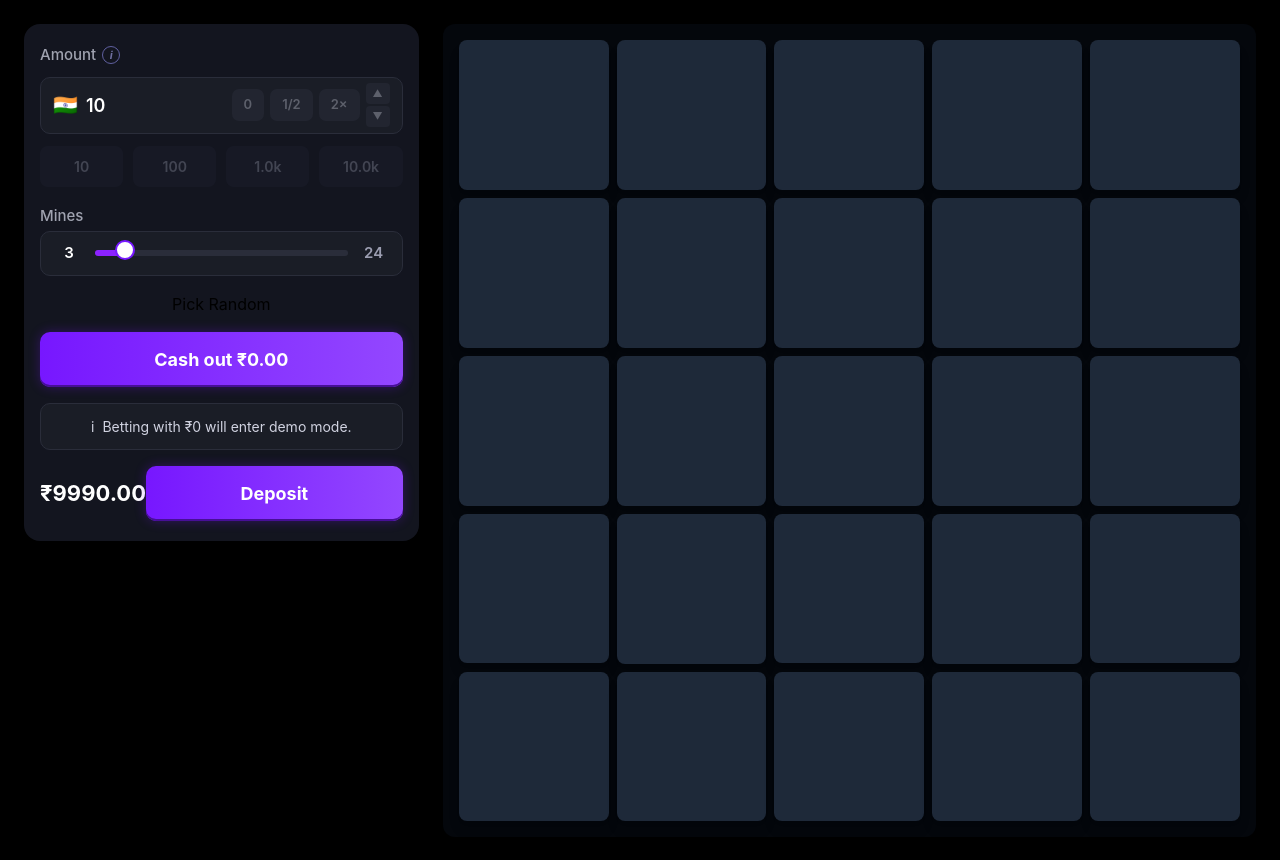
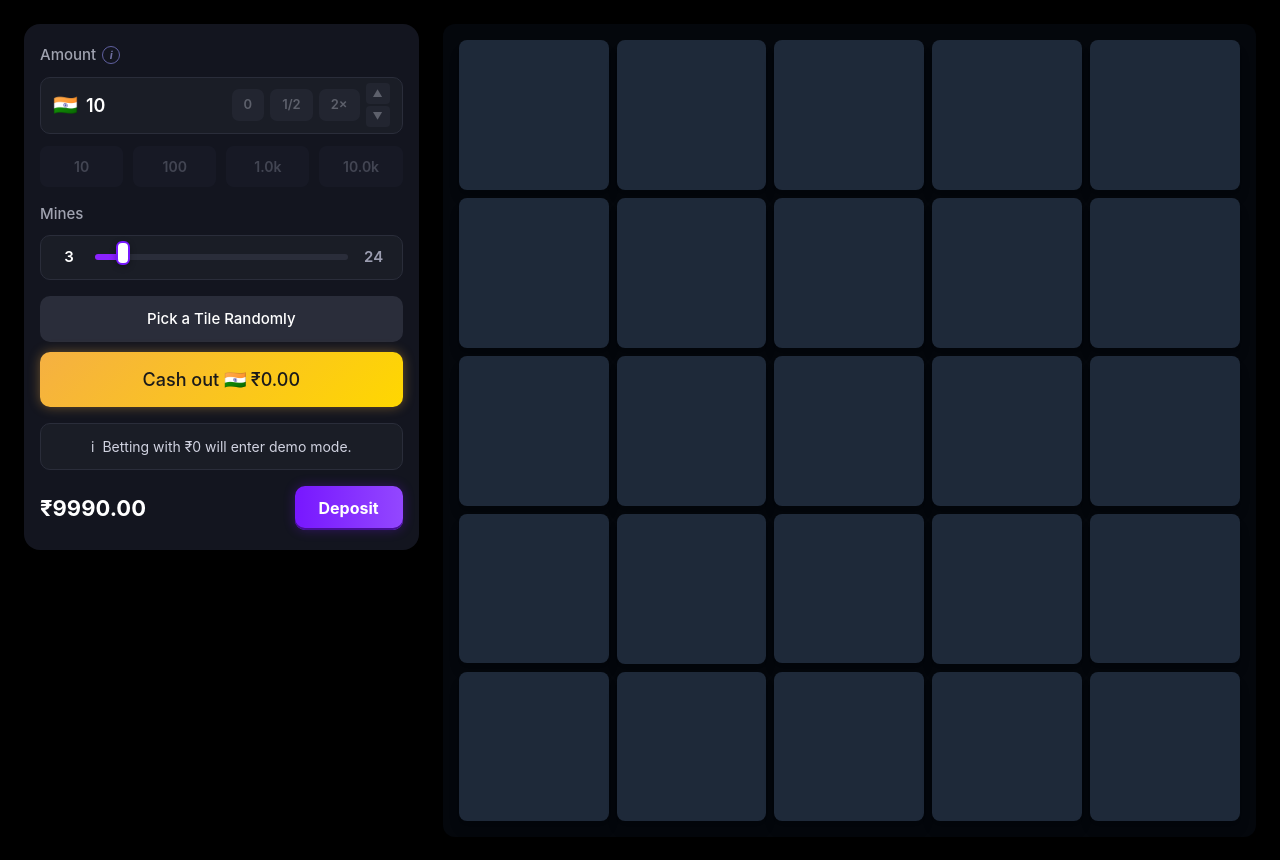
Before and after one commit to faisalnaeem7668/mines-game, a React (Vite) app: page / in a window 1280 px wide. Both pictures are taken after a click on the button "Bet". Built offline with nearby package versions, Linux system fonts and the light colour scheme.

Commit message:
Removed game status and button ui fix

```diff
--- a/src/components/Controls.jsx
+++ b/src/components/Controls.jsx
@@ -33,7 +33,7 @@ const Controls = ({
 
   const handleGameStart = () => {
     onStartGame(minesCount, betAmount);
-    setShowMinMax(false); // hide slider
+    setShowMinMax(false);
   };
 
   return (
@@ -46,7 +46,6 @@ const Controls = ({
 
       <div className="controls-container">
 
-        {/* Amount */}
         <div>
           <div className="amount-label">
             <label className="amount-label-text">Amount</label>
@@ -94,11 +93,9 @@ const Controls = ({
             </div>
           </div>
 
-          {/* ✅ Bet Slider (appears only after arrow click) */}
           {showMinMax && (
             <div className="bet-slider-container">
               <span className="bet-slider-label">Min</span>
-
               <input
                 type="range"
                 min={0}
@@ -108,14 +105,9 @@ const Controls = ({
                 onChange={(e) => handleBetChange(Number(e.target.value))}
                 className="bet-slider"
                 style={{
-                  background: `linear-gradient(
-                    90deg,
-                    #8b22ff ${betSliderProgress}%,
-                    #2a2d3a ${betSliderProgress}%
-                  )`
+                  background: `linear-gradient(90deg, #8b22ff ${betSliderProgress}%, #2a2d3a ${betSliderProgress}%)`
                 }}
               />
-
               <span className="bet-slider-label">Max</span>
             </div>
           )}
@@ -134,13 +126,11 @@ const Controls = ({
           </div>
         </div>
 
-        {/* Mines */}
         <div>
-          <label className="amount-label-text" style={{ marginBottom: 10 }}>Mines</label>
+          <label className="amount-label-text" style={{ marginBottom: 10, display: 'block' }}>Mines</label>
 
           <div className="slider-container">
             <span className="slider-min-label">{minesCount}</span>
-
             <input
               type="range"
               min={MIN_MINES}
@@ -150,60 +140,41 @@ const Controls = ({
               disabled={gameStarted}
               className="mines-slider"
               style={{
-                background: `linear-gradient(
-                  90deg,
-                  #8b22ff ${minesSliderProgress}%,
-                  #2a2d3a ${minesSliderProgress}%
-                )`
+                background: `linear-gradient(90deg, #8b22ff ${minesSliderProgress}%, #2a2d3a ${minesSliderProgress}%)`
               }}
             />
-
             <span className="slider-max-label">{MAX_MINES}</span>
           </div>
         </div>
 
-        {/* Bet Button */}
         {!gameStarted && (
-          <button
-            onClick={handleGameStart}
-            className="gradient-btn"
-            disabled={betAmount > balance}
-          >
+          <button onClick={handleGameStart} className="gradient-btn" disabled={betAmount > balance}>
             Bet
           </button>
         )}
 
-        {/* Game Buttons */}
         {gameStarted && (
-          <>
-            <button onClick={onRandomPick} disabled={!gameActive}>
-              Pick Random
+          <div className="game-buttons-container">
+            <button onClick={onRandomPick} disabled={!gameActive} className="random-pick-btn">
+              Pick a Tile Randomly
             </button>
-
-            <button
-              onClick={onCashOut}
-              disabled={!gameActive}
-              className="gradient-btn"
-            >
-              Cash out ₹{cashoutAmount.toFixed(2)}
+            <button onClick={onCashOut} disabled={!gameActive} className="gradient-btn cashout-btn">
+              Cash out 🇮🇳 ₹{cashoutAmount.toFixed(2)}
             </button>
-          </>
+          </div>
         )}
 
-        {/* Notice */}
         <div className="demo-notice">
           <div className="info-icon">i</div>
           <span>Betting with ₹0 will enter demo mode.</span>
         </div>
 
-        {/* Balance */}
         <div className="balance-row">
           <span>₹{balance.toFixed(2)}</span>
-          <button onClick={() => setShowDepositModal(true)} className="gradient-btn">
+          <button onClick={() => setShowDepositModal(true)} className="gradient-btn deposit-btn">
             Deposit
           </button>
         </div>
-
       </div>
     </>
   );
--- a/src/index.css
+++ b/src/index.css
@@ -2,9 +2,6 @@
 
 @layer components {
 
-  /* =======================
-     CONTAINER
-  ======================= */
   .controls-container {
     background: #13151f;
     border-radius: 16px;
@@ -18,13 +15,10 @@
     box-sizing: border-box;
   }
 
-  .controls-container > div {
+  .controls-container>div {
     width: 100%;
   }
 
-  /* =======================
-     GRADIENT BUTTON
-  ======================= */
   .gradient-btn {
     width: 100%;
     padding: 14px 0;
@@ -51,9 +45,6 @@
     cursor: not-allowed;
   }
 
-  /* =======================
-     AMOUNT SECTION
-  ======================= */
   .amount-label {
     display: flex;
     align-items: center;
@@ -138,9 +129,6 @@
     cursor: not-allowed;
   }
 
-  /* =======================
-     ARROW BUTTONS
-  ======================= */
   .arrow-btn-group {
     display: flex;
     flex-direction: column;
@@ -166,9 +154,6 @@
     opacity: 0.5;
   }
 
-  /* =======================
-     PRESET BUTTONS
-  ======================= */
   .preset-grid {
     display: grid;
     grid-template-columns: repeat(4, 1fr);
@@ -205,9 +190,6 @@
     cursor: not-allowed;
   }
 
-  /* =======================
-     BET SLIDER
-  ======================= */
   .bet-slider-container {
     background: #1a1d26;
     border-radius: 10px;
@@ -247,13 +229,10 @@
     border-radius: 50%;
     background: white;
     border: 2px solid #7717ff;
-    box-shadow: 0 2px 8px rgba(0,0,0,0.3);
+    box-shadow: 0 2px 8px rgba(0, 0, 0, 0.3);
     margin-top: -6px;
   }
 
-  /* =======================
-     MINES SLIDER
-  ======================= */
   .slider-container {
     background: #1a1d26;
     border-radius: 10px;
@@ -296,12 +275,14 @@
     flex-shrink: 0;
   }
 
-  .slider-min-label { color: white; }
-  .slider-max-label { color: #9b9db0; }
+  .slider-min-label {
+    color: white;
+  }
 
-  /* =======================
-     NOTICE
-  ======================= */
+  .slider-max-label {
+    color: #9b9db0;
+  }
+
   .demo-notice {
     display: flex;
     align-items: center;
@@ -317,9 +298,6 @@
     font-size: 14px;
   }
 
-  /* =======================
-     BALANCE
-  ======================= */
   .balance-row {
     display: flex;
     justify-content: space-between;
@@ -330,9 +308,6 @@
     font-weight: 700;
   }
 
-  /* =======================
-     STATUS
-  ======================= */
   .game-status-lost {
     text-align: center;
     color: #ef4444;
@@ -344,4 +319,94 @@
     color: #22c55e;
     font-weight: 600;
   }
+
+  .bet-slider::-webkit-slider-thumb,
+  .mines-slider::-webkit-slider-thumb {
+    -webkit-appearance: none;
+    width: 14px;
+    height: 24px;
+    border-radius: 6px;
+    /* rounded corners */
+    background: white;
+    border: 2px solid #7717ff;
+    box-shadow: 0 2px 6px rgba(0, 0, 0, 0.3);
+    margin-top: -9px;
+    cursor: pointer;
+  }
+
+  .bet-slider::-moz-range-thumb,
+  .mines-slider::-moz-range-thumb {
+    width: 14px;
+    height: 24px;
+    border-radius: 6px;
+    background: white;
+    border: 2px solid #7717ff;
+  }
+
+  .game-buttons-container {
+    display: flex;
+    flex-direction: column;
+    gap: 10px;
+  }
+  .random-pick-btn {
+    width: 100%;
+    padding: 12px 0;
+    border-radius: 10px;
+    background: #2a2d3a;
+    color: white;
+    font-weight: 500;
+    font-size: 15px;
+    border: none;
+    cursor: pointer;
+    transition: all 0.2s ease;
+  }
+
+  .random-pick-btn:hover:not(:disabled) {
+    background: #363a4e;
+    color: white;
+  }
+
+  .random-pick-btn:active:not(:disabled) {
+    transform: scale(0.98);
+  }
+
+  .random-pick-btn:disabled {
+    opacity: 0.5;
+    cursor: not-allowed;
+  }
+  .cashout-btn {
+    width: 100%;
+    padding: 14px 0;
+    border-radius: 10px;
+    color: #1a1a1a;
+    font-weight: 500;
+    font-size: 18px;
+    background: linear-gradient(135deg, #f5b042 0%, #ffd700 100%);
+    box-shadow: 0 0 12px rgba(245, 176, 66, 0.4);
+    transition: all 0.2s ease;
+    border: none;
+    cursor: pointer;
+  }
+
+  .cashout-btn:hover:not(:disabled) {
+    transform: translateY(-1px);
+    box-shadow: 0 0 16px rgba(245, 176, 66, 0.6);
+  }
+
+  .cashout-btn:active:not(:disabled) {
+    transform: translateY(1px);
+  }
+
+  .cashout-btn:disabled {
+    opacity: 0.5;
+    cursor: not-allowed;
+  }
+
+  .deposit-btn {
+    padding: 10px 24px;
+    border-radius: 10px;
+    font-size: 16px;
+    font-weight: 700;
+    width: auto;
+  }
 }
```
